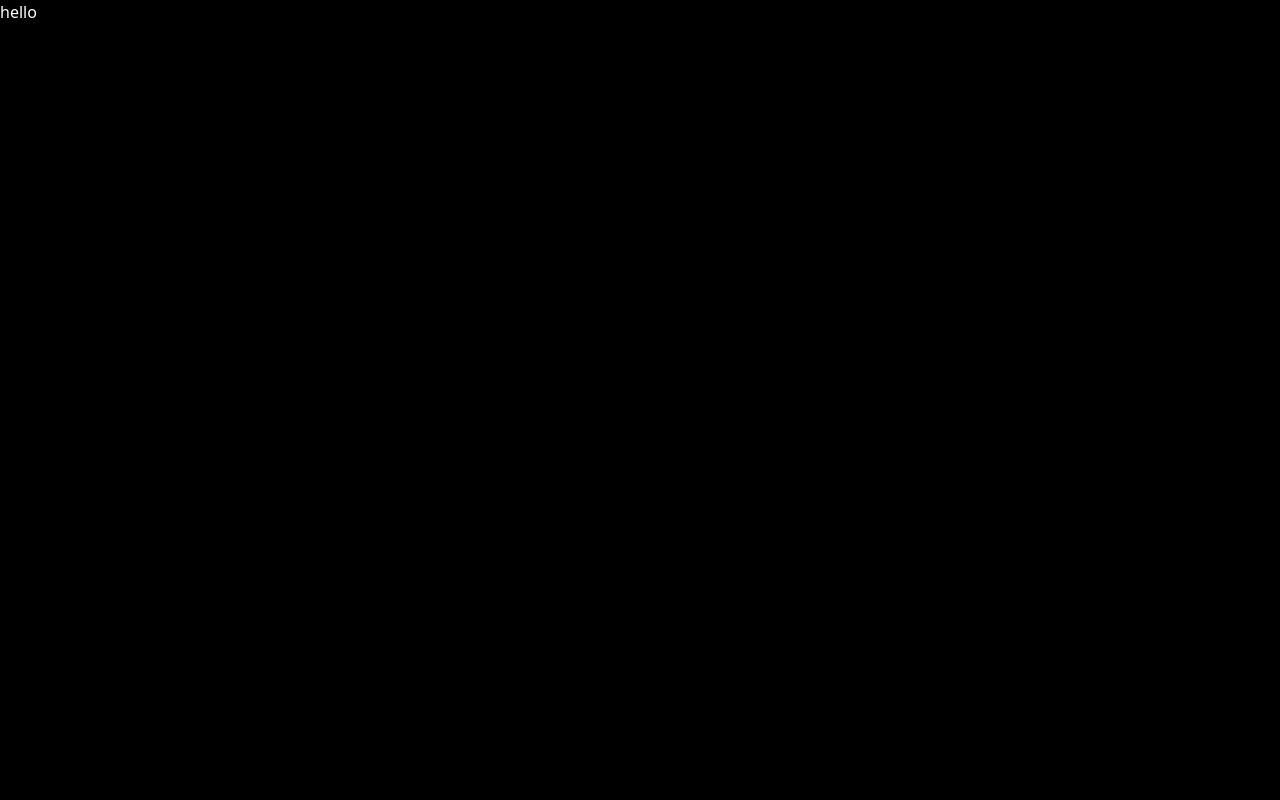
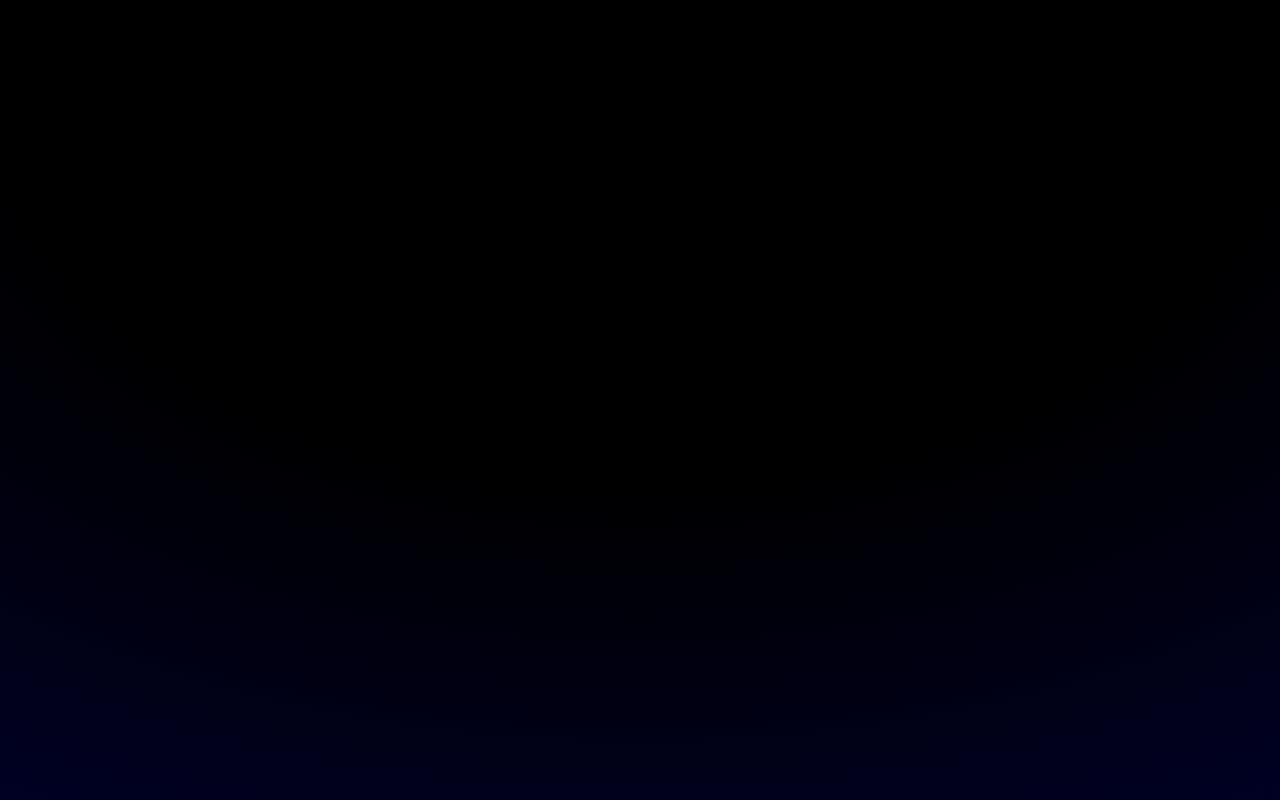
Before and after one commit to bhanuka99x/my-portfolio, a Next.js app in the folder frontend/: page / in a window 1280 px wide. Built offline with nearby package versions, Linux system fonts and the light colour scheme.

Commit message:
feat: refactor Home component to LoadingPage with loading state and background styling

```diff
--- a/frontend/src/app/page.tsx
+++ b/frontend/src/app/page.tsx
@@ -1,6 +1,30 @@
+'use client'
 
-export default function Home() {
+import { useEffect,useState } from "react";
+import { motion } from "framer-motion";
+
+
+//import components here
+import home from './Home/page'
+
+
+
+
+export default function LoadingPage() {
+
+const[loading,setLoading]=useState(true);
+
+
+
   return (
-  <h1 className="text-white">hello </h1>
-  );
+<div className="min-h-screen w-full relative flex flex-col justify-center items-center ">
+    <div
+    className="absolute inset-0 z-0"
+    style={{
+      background: "radial-gradient(125% 125% at 50% 10%, #000000 40%, #010133 100%)",
+    }}
+  />
+
+</div>
+  )
 }
```
